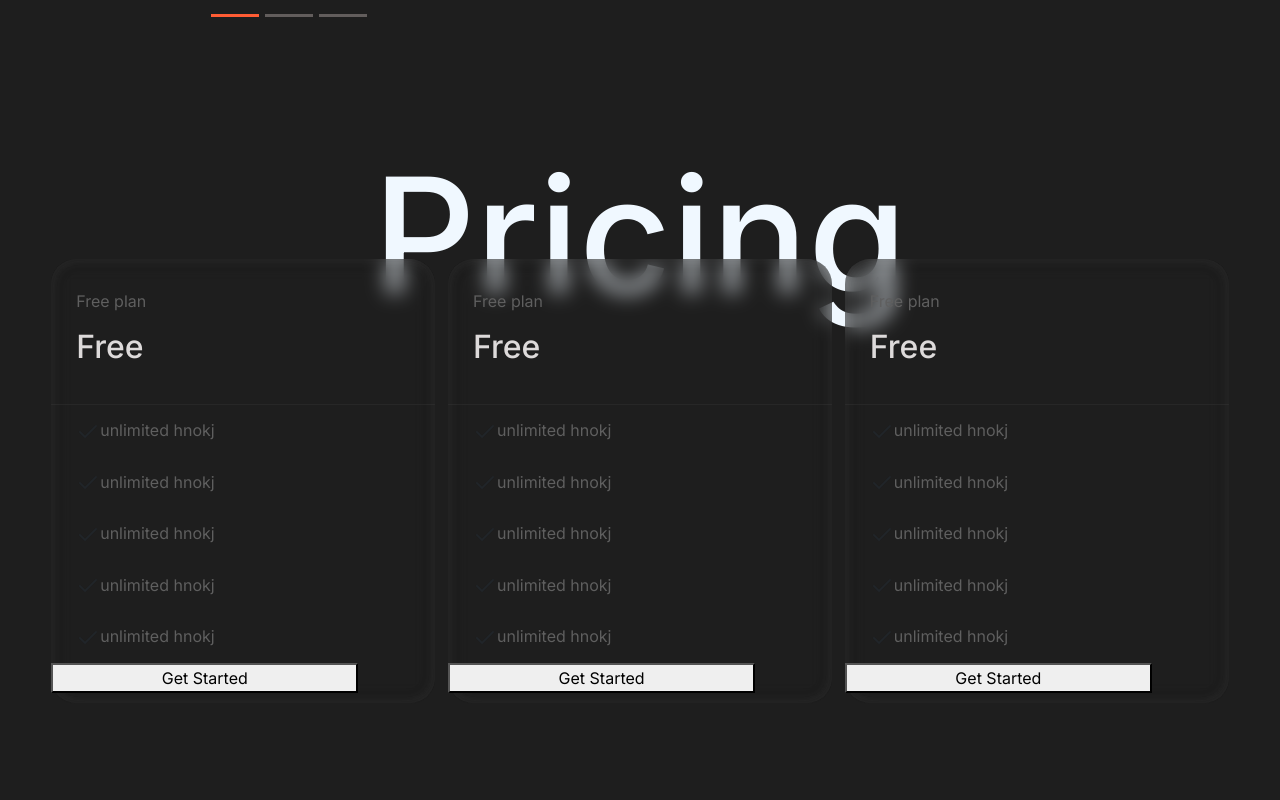
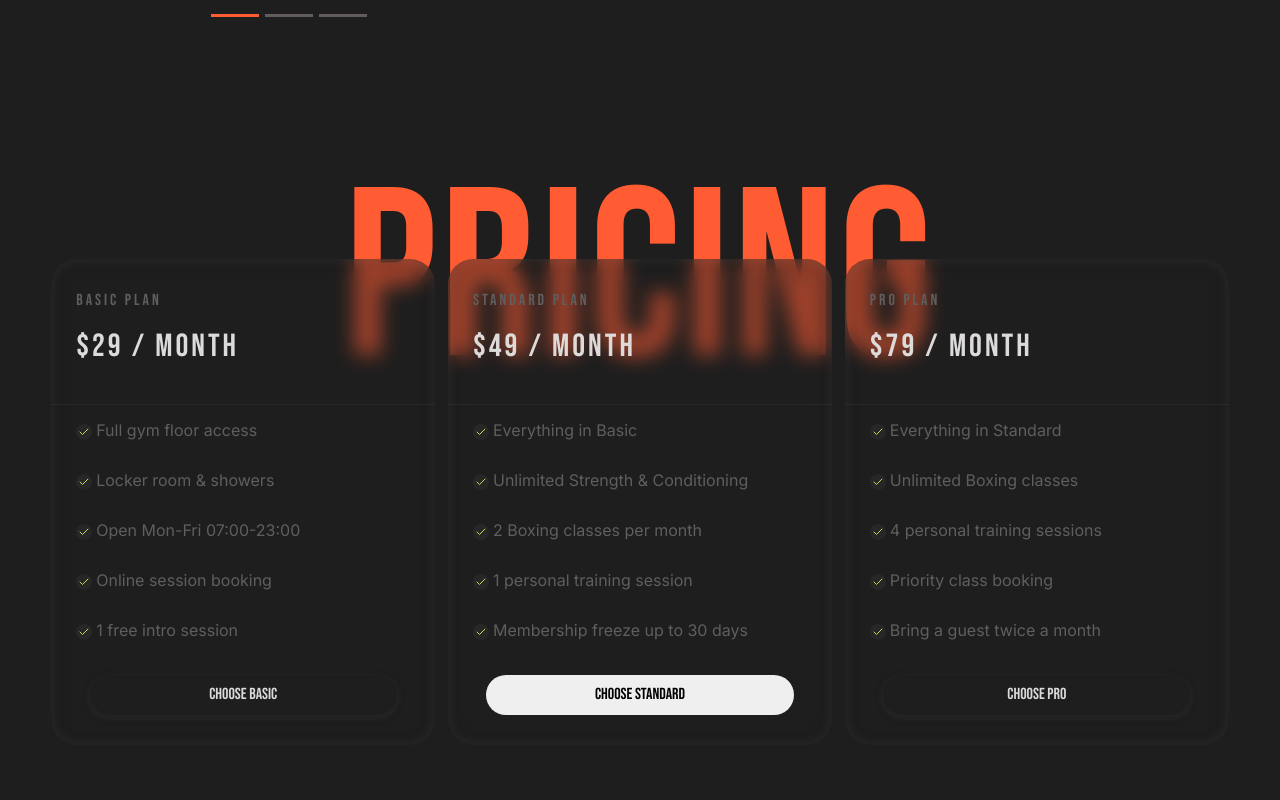
Before and after one commit to dev-Anf/gym-landing-page, a plain HTML site: page index.html in a window 1280 px wide. Shown: the part 1460-2260 px from the top of the page. Drawn offline with nearby package versions, Linux system fonts and the light colour scheme.

Commit message:
Add memberships section with pricing plans

```diff
--- a/index.html
+++ b/index.html
@@ -113,48 +113,44 @@
                 <h2 class="article">Pricing</h2>
                 <div class="memb-container">
                 <div class="memb-box">
-                <div class="plan"><span>Free plan</span>
-                <h2>Free</h2></div>
-                <div class="memb-line"><i data-lucide="check"></i><span>unlimited hnokj</span></div>
-                <div class="memb-line"><i data-lucide="check"></i><span>unlimited hnokj</span></div>
-                <div class="memb-line"><i data-lucide="check"></i><span>unlimited hnokj</span></div>
-                <div class="memb-line"><i data-lucide="check"></i><span>unlimited hnokj</span></div>
-                <div class="memb-line"><i data-lucide="check"></i><span>unlimited hnokj</span></div>
+                    <div class="plan"><span>Basic plan</span>
+                    <h2>$29 / month</h2></div>
+                    <div class="memb-line"><i data-lucide="check"></i><span>Full gym floor access</span></div>
+                    <div class="memb-line"><i data-lucide="check"></i><span>Locker room &amp; showers</span></div>
+                    <div class="memb-line"><i data-lucide="check"></i><span>Open Mon-Fri 07:00-23:00</span></div>
+                    <div class="memb-line"><i data-lucide="check"></i><span>Online session booking</span></div>
+                    <div class="memb-line"><i data-lucide="check"></i><span>1 free intro session</span></div>
 
-                <button>Get Started</button>
-
-            </div>
-            <div class="memb-box">
-                <div class="plan"><span>Free plan</span>
-                <h2>Free</h2></div>
-                <div class="memb-line"><i data-lucide="check"></i><span>unlimited hnokj</span></div>
-                <div class="memb-line"><i data-lucide="check"></i><span>unlimited hnokj</span></div>
-                <div class="memb-line"><i data-lucide="check"></i><span>unlimited hnokj</span></div>
-                <div class="memb-line"><i data-lucide="check"></i><span>unlimited hnokj</span></div>
-                <div class="memb-line"><i data-lucide="check"></i><span>unlimited hnokj</span></div>
-
-                <button>Get Started</button>
+                    <button class="b">Choose Basic</button>
 
                 </div>
 
                 <div class="memb-box">
-                <div class="plan"><span>Free plan</span>
-                <h2>Free</h2></div>
-                <div class="memb-line"><i data-lucide="check"></i><span>unlimited hnokj</span></div>
-                <div class="memb-line"><i data-lucide="check"></i><span>unlimited hnokj</span></div>
-                <div class="memb-line"><i data-lucide="check"></i><span>unlimited hnokj</span></div>
-                <div class="memb-line"><i data-lucide="check"></i><span>unlimited hnokj</span></div>
-                <div class="memb-line"><i data-lucide="check"></i><span>unlimited hnokj</span></div>
+                    <div class="plan"><span>Standard plan</span>
+                    <h2>$49 / month</h2></div>
+                    <div class="memb-line"><i data-lucide="check"></i><span>Everything in Basic</span></div>
+                    <div class="memb-line"><i data-lucide="check"></i><span>Unlimited Strength &amp; Conditioning</span></div>
+                    <div class="memb-line"><i data-lucide="check"></i><span>2 Boxing classes per month</span></div>
+                    <div class="memb-line"><i data-lucide="check"></i><span>1 personal training session</span></div>
+                    <div class="memb-line"><i data-lucide="check"></i><span>Membership freeze up to 30 days</span></div>
 
-                <button>Get Started</button>
+                    <button class="w">Choose Standard</button>
+
+                </div>
+
+                <div class="memb-box">
+                    <div class="plan"><span>Pro plan</span>
+                    <h2>$79 / month</h2></div>
+                    <div class="memb-line"><i data-lucide="check"></i><span>Everything in Standard</span></div>
+                    <div class="memb-line"><i data-lucide="check"></i><span>Unlimited Boxing classes</span></div>
+                    <div class="memb-line"><i data-lucide="check"></i><span>4 personal training sessions</span></div>
+                    <div class="memb-line"><i data-lucide="check"></i><span>Priority class booking</span></div>
+                    <div class="memb-line"><i data-lucide="check"></i><span>Bring a guest twice a month</span></div>
+
+                    <button class="b">Choose Pro</button>
 
                 </div>
             </div>
-
-
-
-
-
         </section>
 
         <footer>
--- a/style.css
+++ b/style.css
@@ -273,8 +273,8 @@ a{
 
     z-index: 0;
 
-    color:aliceblue;
-    font-size:20vh;
+    color: var(--pace-fire);
+    font-size:30vh;
     pointer-events: none;
 
 
@@ -283,6 +283,18 @@ a{
     position: relative;
     height:100vh;
     background-color: var(--asphalt-dark);
+    font-family: var(--font-hero);
+    letter-spacing: 3px;
+}
+
+.memb-line svg{
+    color: #C8D955;
+    width: 1em;
+    height: 1em;
+    background-color: #5f5f5f25;
+    border-radius: 50%;
+    padding: 2px;
+    margin-right: 4px;
 }
 
 .plan{
@@ -295,6 +307,7 @@ a{
     padding: 20px 25px;
     padding-bottom: 30px;
 }
+
 .memb-container{
     position: relative;
     top:17%;
@@ -333,10 +346,31 @@ a{
 
 .memb-line{
     margin: 13px 25px;
+    letter-spacing: normal;
+    font-family: var(--font-body);
 }
 
 .memb-box button{
     width: 80%;
+    margin: 20px auto;
+    padding: 8px;
+    border-radius: 30px;
+    border: 0px solid;
+    transition: transform .2s, background-color .2s;
+
+}
+
+.memb-box .b{
+    background-color: transparent;
+    color: #dddada;
+    box-shadow: 0px 2px 8px #5f5f5f2f;
+
+
+}
+
+.memb-box button:hover{
+   transform:translateY(-3px);
+
 }
 
 
```
Lines whose indentation alone changed are shown as unchanged.
